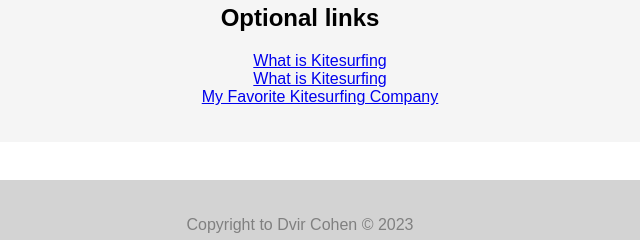
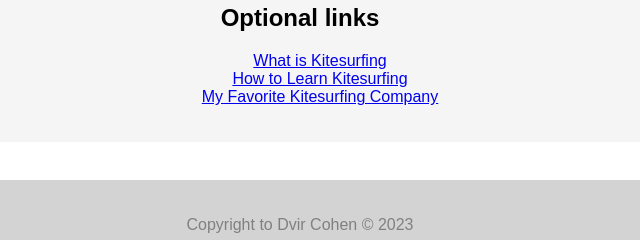
Before and after one commit to dvirc95/dvirc95, a plain HTML site: page kite.html in a window 1280 px wide. Shown: the part 1233-1473 px from the top of the page, 340-980 px from the left. Drawn offline with Linux system fonts and the light colour scheme.

```diff
--- a/kite.html
+++ b/kite.html
@@ -32,7 +32,7 @@
       <h2>Optional links</h2>
       <ul>
         <li><a href="https://www.youtube.com/watch?v=lSEYjrW6CVk&ab_channel=ProKiteAlbyRondina">What is Kitesurfing</a></li>
-        <li><a href="https://www.youtube.com/watch?v=_XGb2LmLEnI&t=225s&ab_channel=KitesurfCollege%28KiteSurfWing%26FoilTutorials%29">What is Kitesurfing</a></li>
+        <li><a href="https://www.youtube.com/watch?v=_XGb2LmLEnI&t=225s&ab_channel=KitesurfCollege%28KiteSurfWing%26FoilTutorials%29">How to Learn Kitesurfing</a></li>
         <li><a href="https://www.duotonesports.com/kiteboarding">My Favorite Kitesurfing Company</a></li>
       </ul>
     </section>
```
